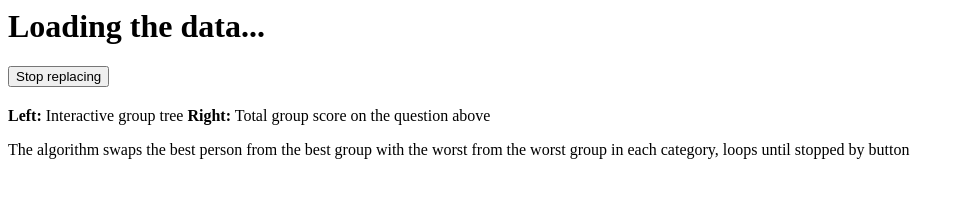
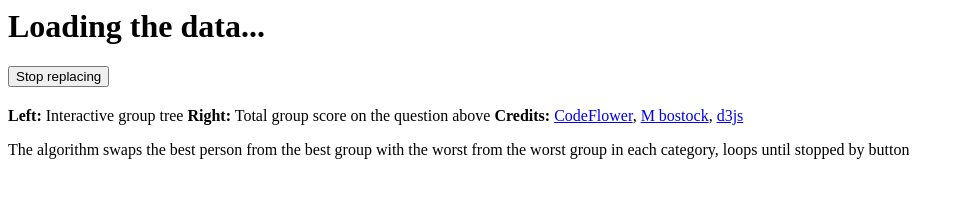
Before and after one commit to GustavHenning/invis18, a website: page one/index.html in a window 1280 px wide. Shown: the whole page, without its empty margins (0-964 px from the left). Drawn offline with nearby package versions, Linux system fonts and the light colour scheme; a script that the page names is missing.

Commit message:
added credits

```diff
--- a/one/index.html
+++ b/one/index.html
@@ -217,7 +217,11 @@
     <h1 id="status"></h1>
     <button onclick="stop()">Stop replacing</button>
     <h2 id="question"></h2>
-    <p> <b>Left:</b> Interactive group tree <b>Right:</b> Total group score on the question above </p>
+    <p> <b>Left:</b> Interactive group tree <b>Right:</b> Total group score on the question above <b> Credits: </b>
+      <a href="http://www.redotheweb.com/CodeFlower/">CodeFlower</a>,
+      <a href="https://bl.ocks.org/mbostock">M bostock</a>,
+      <a href="https://d3js.org/">d3js</a>
+    </p>
     <p> The algorithm swaps the best person from the best group with the worst from the worst group in each category, loops until stopped by button </p>
     <div id="flower"></div>
     <div id="bar"></div><br /><br />
```
